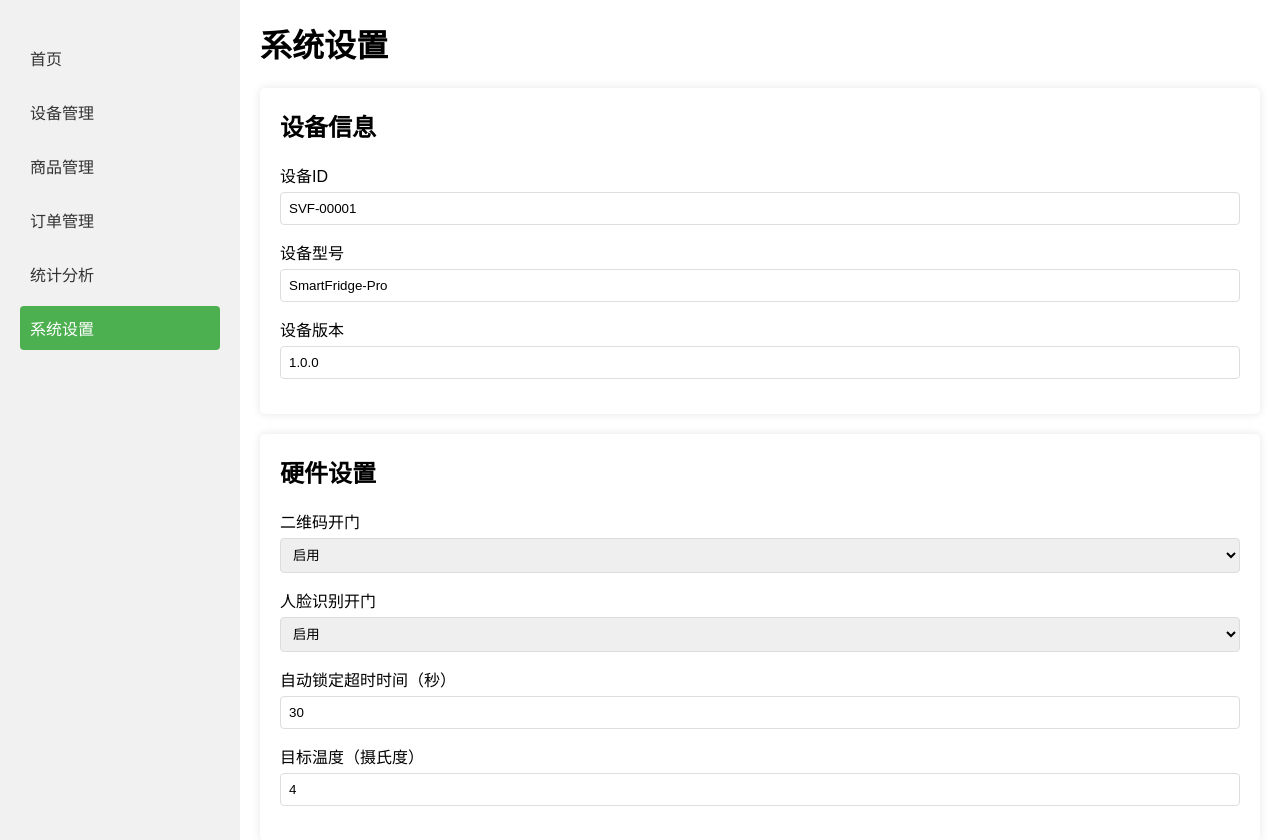
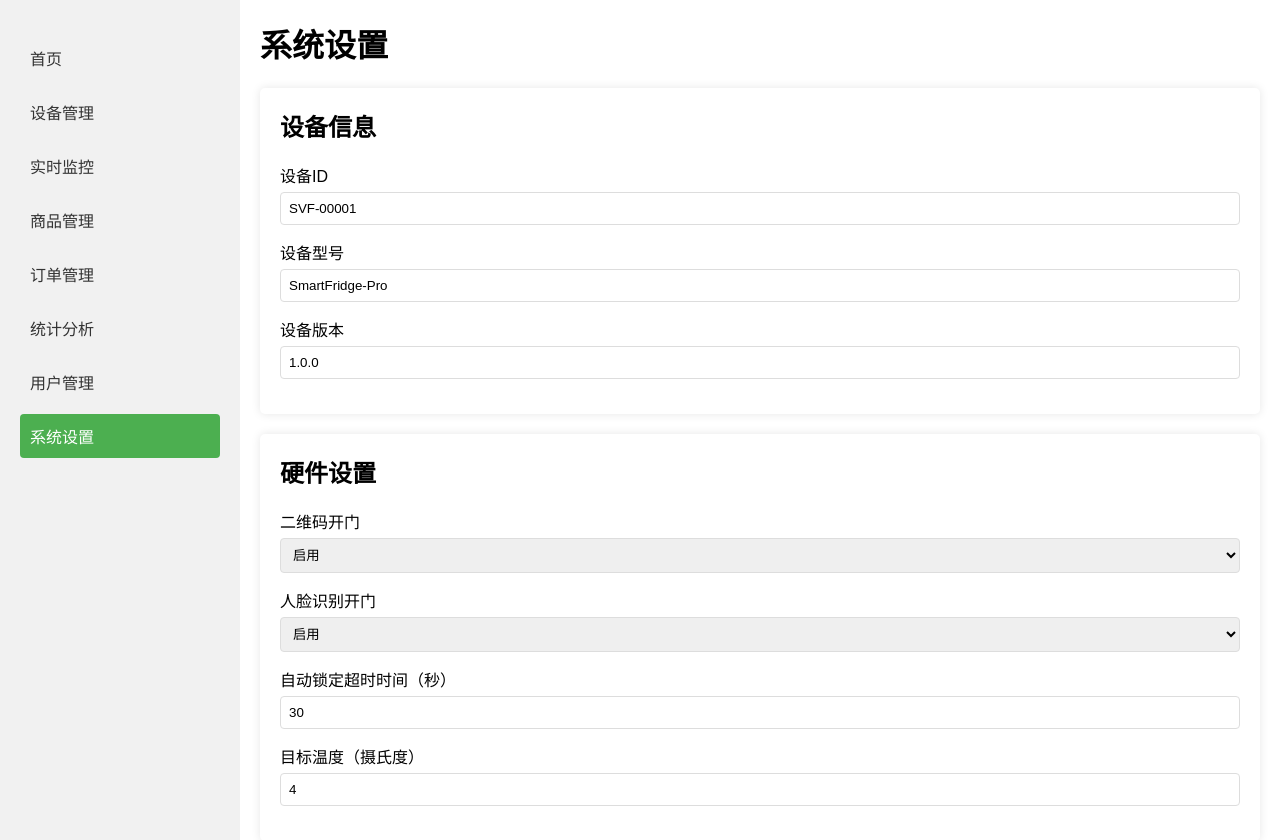
Before and after one commit to CoderMa/SmartFridge, a Flask app: page /settings in a window 1280 px wide. Shown: the part 97-937 px from the top of the page. Run offline with Flask 2, Linux system fonts and the light colour scheme; the visitor is signed in with stand-in values (Sample User, id 1).

Commit message:
modify templates to make sure only admin shows user management feature

```diff
--- a/smart_vending_fridge_v2/backend/templates/devices.html
+++ b/smart_vending_fridge_v2/backend/templates/devices.html
@@ -38,10 +38,12 @@
             <ul>
                 <li><a href="/">首页</a></li>
                 <li><a href="/devices" class="active">设备管理</a></li>
+                <li><a href="/monitoring">实时监控</a></li>
                 <li><a href="/products">商品管理</a></li>
                 <li><a href="/orders">订单管理</a></li>
                 <li><a href="/statistics">统计分析</a></li>
                 {% if session.role == 'admin' %}
+                <li><a href="/users">用户管理</a></li>
                 <li><a href="/settings">系统设置</a></li>
                 {% endif %}
             </ul>
--- a/smart_vending_fridge_v2/backend/templates/index.html
+++ b/smart_vending_fridge_v2/backend/templates/index.html
@@ -48,8 +48,8 @@
                 <li><a href="/products">商品管理</a></li>
                 <li><a href="/orders">订单管理</a></li>
                 <li><a href="/statistics">统计分析</a></li>
+                {% if session.role == 'admin' %}
                 <li><a href="/users">用户管理</a></li>
-                {% if session.role == 'admin' %}
                 <li><a href="/settings">系统设置</a></li>
                 {% endif %}
             </ul>
--- a/smart_vending_fridge_v2/backend/templates/monitoring.html
+++ b/smart_vending_fridge_v2/backend/templates/monitoring.html
@@ -49,8 +49,8 @@
                 <li><a href="/products">商品管理</a></li>
                 <li><a href="/orders">订单管理</a></li>
                 <li><a href="/statistics">统计分析</a></li>
+                {% if session.role == 'admin' %}
                 <li><a href="/users">用户管理</a></li>
-                {% if session.role == 'admin' %}
                 <li><a href="/settings">系统设置</a></li>
                 {% endif %}
             </ul>
--- a/smart_vending_fridge_v2/backend/templates/order_detail.html
+++ b/smart_vending_fridge_v2/backend/templates/order_detail.html
@@ -58,8 +58,8 @@
                 <li><a href="/products">商品管理</a></li>
                 <li><a href="/orders" class="active">订单管理</a></li>
                 <li><a href="/statistics">统计分析</a></li>
+                {% if session.role == 'admin' %}
                 <li><a href="/users">用户管理</a></li>
-                {% if session.role == 'admin' %}
                 <li><a href="/settings">系统设置</a></li>
                 {% endif %}
             </ul>
--- a/smart_vending_fridge_v2/backend/templates/orders.html
+++ b/smart_vending_fridge_v2/backend/templates/orders.html
@@ -55,8 +55,8 @@
                 <li><a href="/products">商品管理</a></li>
                 <li><a href="/orders" class="active">订单管理</a></li>
                 <li><a href="/statistics">统计分析</a></li>
+                {% if session.role == 'admin' %}
                 <li><a href="/users">用户管理</a></li>
-                {% if session.role == 'admin' %}
                 <li><a href="/settings">系统设置</a></li>
                 {% endif %}
             </ul>
--- a/smart_vending_fridge_v2/backend/templates/products.html
+++ b/smart_vending_fridge_v2/backend/templates/products.html
@@ -54,14 +54,14 @@
     <div class="container">
         <div class="sidebar">
             <ul>
-                <li><a href="/">首页</a></li>
+                 <li><a href="/">首页</a></li>
                 <li><a href="/devices">设备管理</a></li>
                 <li><a href="/monitoring">实时监控</a></li>
                 <li><a href="/products" class="active">商品管理</a></li>
                 <li><a href="/orders">订单管理</a></li>
                 <li><a href="/statistics">统计分析</a></li>
+                {% if session.role == 'admin' %}
                 <li><a href="/users">用户管理</a></li>
-                {% if session.role == 'admin' %}
                 <li><a href="/settings">系统设置</a></li>
                 {% endif %}
             </ul>
--- a/smart_vending_fridge_v2/backend/templates/settings.html
+++ b/smart_vending_fridge_v2/backend/templates/settings.html
@@ -40,10 +40,12 @@
             <ul>
                 <li><a href="/">首页</a></li>
                 <li><a href="/devices">设备管理</a></li>
+                <li><a href="/monitoring">实时监控</a></li>
                 <li><a href="/products">商品管理</a></li>
                 <li><a href="/orders">订单管理</a></li>
                 <li><a href="/statistics">统计分析</a></li>
                 {% if session.role == 'admin' %}
+                <li><a href="/users">用户管理</a></li>
                 <li><a href="/settings" class="active">系统设置</a></li>
                 {% endif %}
             </ul>
--- a/smart_vending_fridge_v2/backend/templates/statistics.html
+++ b/smart_vending_fridge_v2/backend/templates/statistics.html
@@ -50,8 +50,8 @@
                 <li><a href="/products">商品管理</a></li>
                 <li><a href="/orders">订单管理</a></li>
                 <li><a href="/statistics" class="active">统计分析</a></li>
-                <li><a href="/users">用户管理</a></li>
                 {% if session.role == 'admin' %}
+                 <li><a href="/users">用户管理</a></li>
                 <li><a href="/settings">系统设置</a></li>
                 {% endif %}
             </ul>
--- a/smart_vending_fridge_v2/backend/templates/users.html
+++ b/smart_vending_fridge_v2/backend/templates/users.html
@@ -50,8 +50,8 @@
                 <li><a href="/products">商品管理</a></li>
                 <li><a href="/orders">订单管理</a></li>
                 <li><a href="/statistics">统计分析</a></li>
+                {% if session.role == 'admin' %}
                 <li><a href="/users" class="active">用户管理</a></li>
-                {% if session.role == 'admin' %}
                 <li><a href="/settings">系统设置</a></li>
                 {% endif %}
             </ul>
```
